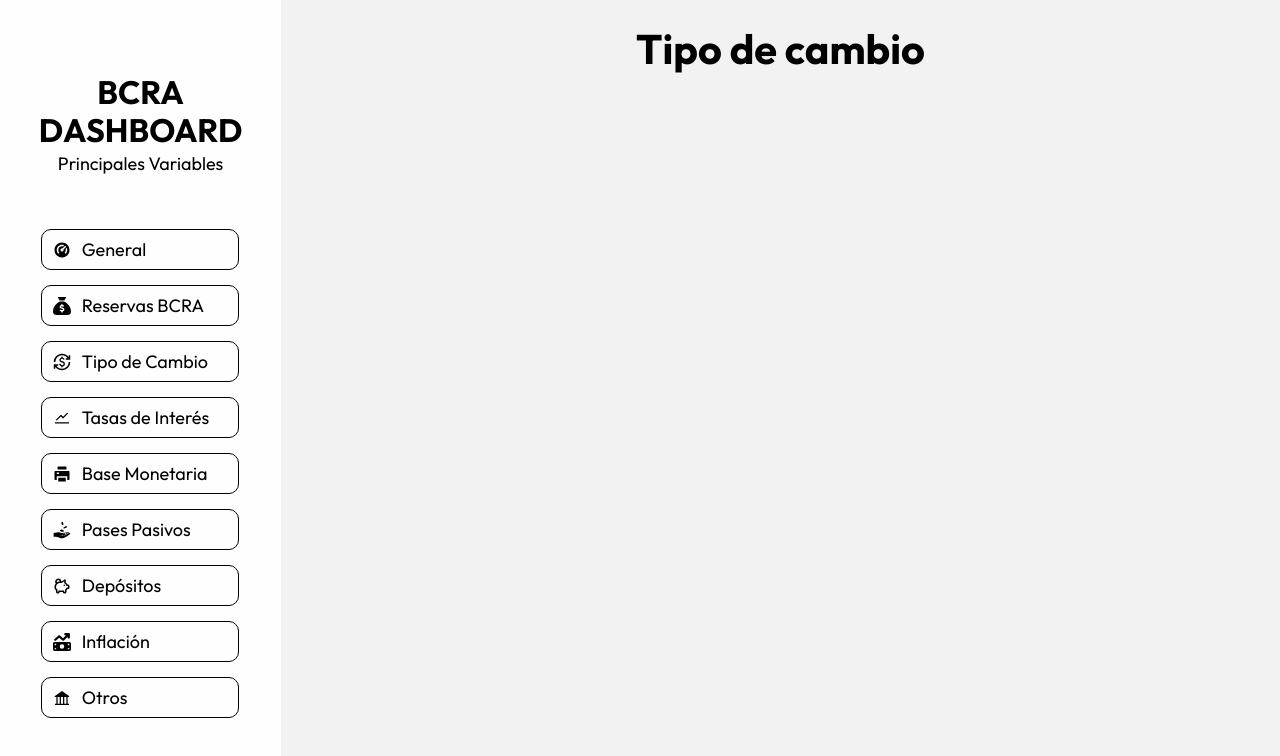
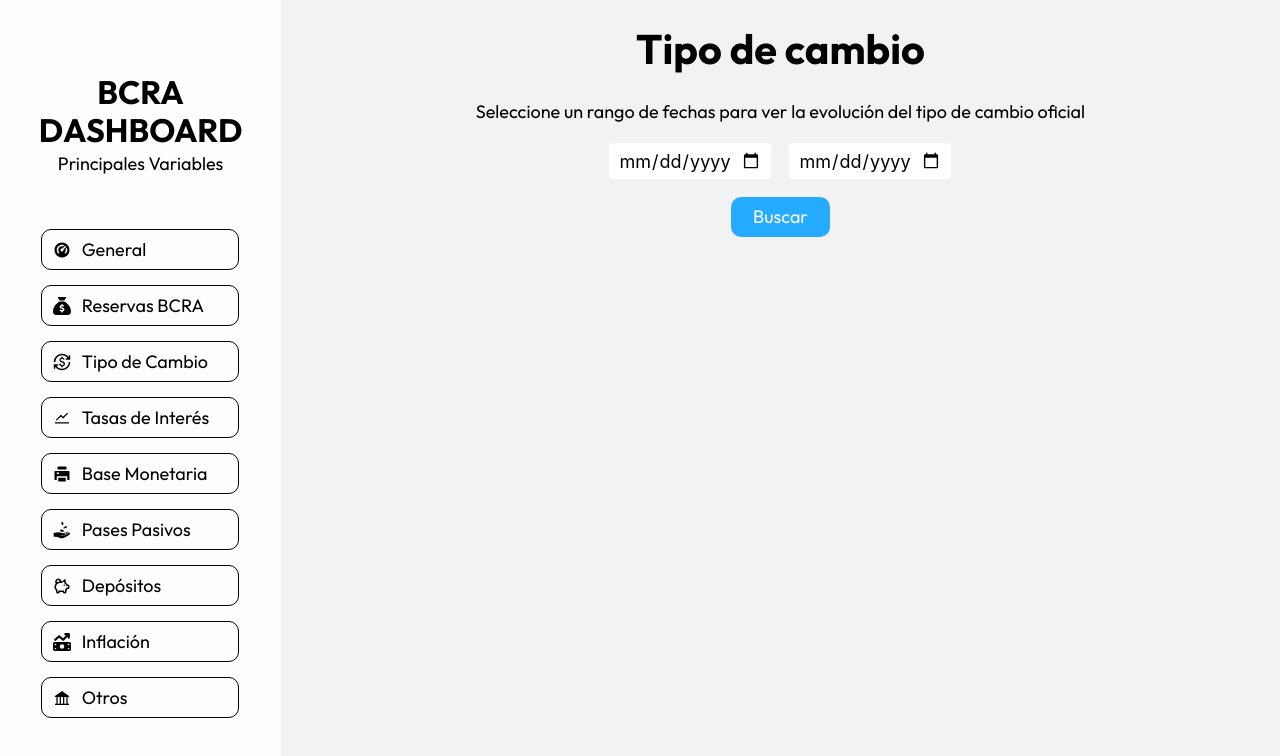
Before and after one commit to imanolgzz/bcra-mainvariables-dashboard, a Next.js app: page /exchange-rate in a window 1280 px wide. Shown: the top 756 px of the page. Built offline with nearby package versions, Linux system fonts and the light colour scheme.

Commit message:
Partially finished exchange-rate, a bug missing to solve

```diff
--- /dev/null
+++ b/app/api/combineGraphs/route.tsx
@@ -0,0 +1,74 @@
+export async function POST(req: Request) {
+  process.env['NODE_TLS_REJECT_UNAUTHORIZED'] = '0'; // Desactiva la verificación del certificado SSL
+  const body = await req.json();
+
+  let dates: string[] = [];
+  let values: number[][] = [];
+
+  // Lo primero que quiero es tener todas las fechas únicas en un solo array y los valores en una matriz cuyo índice corresponda a la fecha
+  // Si hay una fecha que no está en uno de los arrays, se reemplaza por un -1
+  body.forEach((element: { dates: string[]; values: number[]; }) => {
+    element.dates.forEach((date: string) => {
+      if (!dates.includes(date)) {
+        dates.push(date);
+      }
+    });
+  });
+
+
+  // Ordenar las fechas
+  dates.sort((a: string, b: string) => {
+    return new Date(a).getTime() - new Date(b).getTime();
+  });
+
+  // Inicializar la matriz con el tamaño del array body
+  for (let i = 0; i < body.length; i++) {
+    values.push([]);
+  }
+
+  dates.forEach((date: string, index: number) => {
+    // Iterar sobre cada elemento del body
+    body.forEach((element: { dates: string[]; values: number[]; }, i: number) => {
+      // Si la fecha está en el array de fechas del elemento, se agrega el valor correspondiente
+      if (element.dates.includes(date)) {
+        values[i].push(element.values[element.dates.indexOf(date)]);
+      } else {
+        // Si la fecha no está en el array de fechas del elemento, se agrega un -1
+        values[i].push(-1);
+      }
+    });
+  });
+
+  console.log("Dates: ", dates);
+  console.log("Values: ", values);
+
+  let finalDates: string[] = [];
+  let finalValues: number[][] = [];
+
+  // Inicializar la matriz final con el tamaño del array body
+  for (let i = 0; i < body.length; i++) {
+    finalValues.push([]);
+  }
+
+  // Quitar las fechas que tengal al menos un -1 en los valores
+
+  for(let i = 0; i < dates.length; i++){
+    let flag = true;
+    for(let j = 0; j < values.length; j++){
+      if(values[j][i] === -1){
+        flag = false;
+        break;
+      }
+    }
+    if(flag){
+      finalDates.push(dates[i]);
+      for(let j = 0; j < values.length; j++){
+        finalValues[j].push(values[j][i]);
+      }
+    }
+  }
+
+  dates = finalDates;
+  values = finalValues;
+  return new Response(JSON.stringify({dates, values}), {status: 200});
+}
--- a/app/api/reserves/route.ts
+++ b/app/api/variable/route.ts
@@ -1,7 +1,7 @@
 export async function POST(req: Request) {
   process.env['NODE_TLS_REJECT_UNAUTHORIZED'] = '0'; // Desactiva la verificación del certificado SSL
   const body = await req.json();
-  const dataEndpoint = "https://api.bcra.gob.ar/estadisticas/v1/datosVariable/1/" + body.startDate.toString() + "/" + body.endDate.toString();
+  const dataEndpoint = "https://api.bcra.gob.ar/estadisticas/v1/datosVariable/"+ body.idVariable  + "/" + body.startDate.toString() + "/" + body.endDate.toString();
   console.log(dataEndpoint);
   const response = await fetch(dataEndpoint, {
     method: 'GET',
--- a/app/exchange-rate/page.tsx
+++ b/app/exchange-rate/page.tsx
@@ -1,7 +1,223 @@
-export default function ExchangeRate(){
+'use client';
+import styles from '@/styles/reserves.module.css';
+import InputCalendar from '@/components/inputCalendar';
+import dayjs from 'dayjs';
+import customParseFormat from 'dayjs/plugin/customParseFormat';
+import { useState } from "react";
+import { Line } from "react-chartjs-2";
+import {
+  Chart as ChartJS,
+  CategoryScale,
+  LinearScale,
+  PointElement,
+  LineElement,
+  Title,
+  Tooltip,
+  Legend,
+} from 'chart.js';
+
+dayjs.extend(customParseFormat);
+
+const dateFormat = 'YYYY-MM-DD';
+
+interface datesProps {
+  startDate: string,
+  endDate: string
+}
+
+interface queryProps {
+  dates: string[],
+  values: number[]
+}
+
+interface combinedQueryProps {
+  dates: string[],
+  values: number[][]
+}
+
+ChartJS.register(
+  CategoryScale,
+  LinearScale,
+  PointElement,
+  LineElement,
+  Title,
+  Tooltip,
+  Legend
+);
+
+export default function Reserves(){
+  const [isFetchingData, setIsFetchingData] = useState(false)
+  const [mensaje, setMensaje] = useState<string>("")
+  const [dates,setDates] = useState<datesProps> ({
+    startDate: '',
+    endDate: ''
+  })
+
+  const [retailExchangeRateData, setRetailExchangeRateData] = useState<queryProps|undefined> (undefined)
+  const [wholesaleExchangeRateData, setWholesaleExchangeRateData] = useState<queryProps|undefined> (undefined)
+  const [combinedExchangeRateData, setCombinedExchangeRateData] = useState<combinedQueryProps|undefined> (undefined)
+
+  const fetchCombinedExchangeRateData = async () => {
+    if(retailExchangeRateData === undefined || wholesaleExchangeRateData === undefined){
+      setIsFetchingData(false);
+      setMensaje("Problema al combinar datos");
+      return
+    }
+    setIsFetchingData(true);
+    let body = [
+      {
+        dates: retailExchangeRateData.dates,
+        values: retailExchangeRateData.values
+      },
+      {
+        dates: wholesaleExchangeRateData.dates,
+        values: wholesaleExchangeRateData.values
+      }
+    ]
+
+    const response = await fetch('/api/combineGraphs', {
+      method: 'POST',
+      headers: {
+        'Content-Type': 'application/json',
+      },
+      body: JSON.stringify(body),
+    })
+
+    const data = await response.json()
+
+    if(response.status === 200){
+      setCombinedExchangeRateData(data);
+      setIsFetchingData(false);
+    } else {
+      setMensaje(data.error);
+      setCombinedExchangeRateData(undefined);
+      setIsFetchingData(false);
+    }
+  }
+
+  const fetchExchangeRateData = async () => {
+    if(dates.startDate === '' || dates.endDate === ''){
+      return
+    }
+    setIsFetchingData(true)
+    const response = await fetch('/api/variable', {
+      method: 'POST',
+      headers: {
+        'Content-Type': 'application/json',
+      },
+      body: JSON.stringify({
+        idVariable: 4,
+        startDate: dates.startDate,
+        endDate: dates.endDate
+      }),
+    })
+    const data = await response.json()
+    if(response.status === 200){
+      setRetailExchangeRateData(data);
+      const response2 = await fetch('/api/variable', {
+        method: 'POST',
+        headers: {
+          'Content-Type': 'application/json',
+        },
+        body: JSON.stringify({
+          idVariable: 5,
+          startDate: dates.startDate,
+          endDate: dates.endDate
+        }),
+      })
+      const data2 = await response2.json()
+      if(response2.status === 200){
+        setWholesaleExchangeRateData(data2);
+        await fetchCombinedExchangeRateData();
+      } else {
+        setMensaje(data2.error);
+        setWholesaleExchangeRateData(undefined);
+        setIsFetchingData(false);
+      }
+    } else {
+      setMensaje(data.error);
+      setRetailExchangeRateData(undefined);
+      setIsFetchingData(false);
+      return;
+    }
+
+
+  }
+
+  const options = {
+    maintainAspectRatio: false, // Add this line
+    plugins: {
+      legend: {
+        position: 'top' as const,
+      },
+    },
+  };
+
   return(
     <>
       <h1>Tipo de cambio</h1>
+      <div className = {styles.generalContainer}>
+        <p style={{textAlign:"center", paddingRight: "1rem", paddingLeft:"1rem"}}>Seleccione un rango de fechas para ver la evolución del tipo de cambio oficial</p>
+        <div style={{display:"flex", flexWrap:"nowrap", justifyContent:"center", alignItems:"center", gap:"1rem", padding:"0 0.8rem 0 0.8rem"}}>
+          <InputCalendar
+            onChange={(e) => {
+              setDates({
+                ...dates,
+                startDate: e.target.value
+              });
+              console.log(dates.startDate);
+            }}
+            value={dates.startDate}
+            min="1996-01-02"
+            max={dates.endDate === '' ? dayjs().format(dateFormat) : dates.endDate}
+          />
+          <InputCalendar
+            onChange={(e) => {
+              setDates({
+                ...dates,
+                endDate: e.target.value
+              });
+              console.log(dates.endDate);
+            }}
+            value={dates.endDate}
+            min = {dates.startDate === '' ? "1996-01-02" : dates.startDate}
+            max={dayjs().format(dateFormat)}
+          />
+        </div>
+      </div>
+      <div onClick={() => {fetchExchangeRateData()}} className = {styles.searchButton}>
+        Buscar
+      </div>
+      {isFetchingData && <p>Cargando...</p>}
+      {(((retailExchangeRateData === undefined) || (wholesaleExchangeRateData === undefined)) && !isFetchingData) && <p>{mensaje}</p>}
+      {(!isFetchingData && (combinedExchangeRateData)) && (
+        <div style={{width: "90%", height: "62%"}}>
+          <Line
+            options={options}
+            data={{
+              labels: combinedExchangeRateData?.dates,
+              datasets: [
+                {
+                  label: 'Tipo de cambio Minorista',
+                  data: combinedExchangeRateData?.values[0],
+                  fill: false,
+                  borderColor: 'rgb(0,0,0)',
+                  borderWidth: 2,
+                  pointRadius: 0
+                },
+                {
+                  label: 'Tipo de cambio Mayorista',
+                  data: combinedExchangeRateData?.values[1],
+                  fill: false,
+                  borderColor: 'rgb(255,0,0)',
+                  borderWidth: 2,
+                  pointRadius: 0
+                }
+              ]
+            }}
+          />
+        </div>
+      )}
     </>
   )
 }
--- /dev/null
+++ b/components/inputCalendar.tsx
@@ -0,0 +1,22 @@
+interface inputProps {
+  // on change event is a function is going to use useState
+  onChange: (e: any) => void
+  value: any
+  min: any
+  max: any
+}
+
+const InputCalendar = ({onChange, value, min, max}:inputProps) => {
+  return (
+    <input
+      type="date"
+      onChange={onChange}
+      value={value}
+      style={{width:"9rem", height:"2rem", borderRadius:"3px", textAlign:"center", fontFamily:"-apple-system,BlinkMacSystemFont,'Segoe UI',Roboto,'Helvetica Neue',Arial,'Noto Sans',sans-serif,'Apple Color Emoji','Segoe UI Emoji','Segoe UI Symbol','Noto Color Emoji'", paddingRight: "0.5rem", fontSize:"1rem"}}
+      min = {min}
+      max = {max}
+    />
+  )
+}
+
+export default InputCalendar
```
Also changed, not shown: app/reserves/page.tsx (+11 -31 lines).
